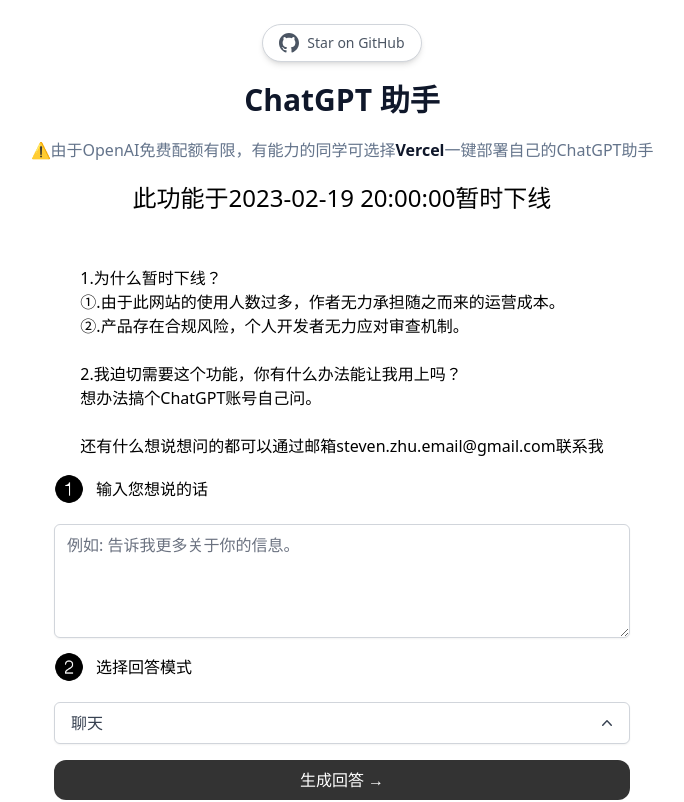
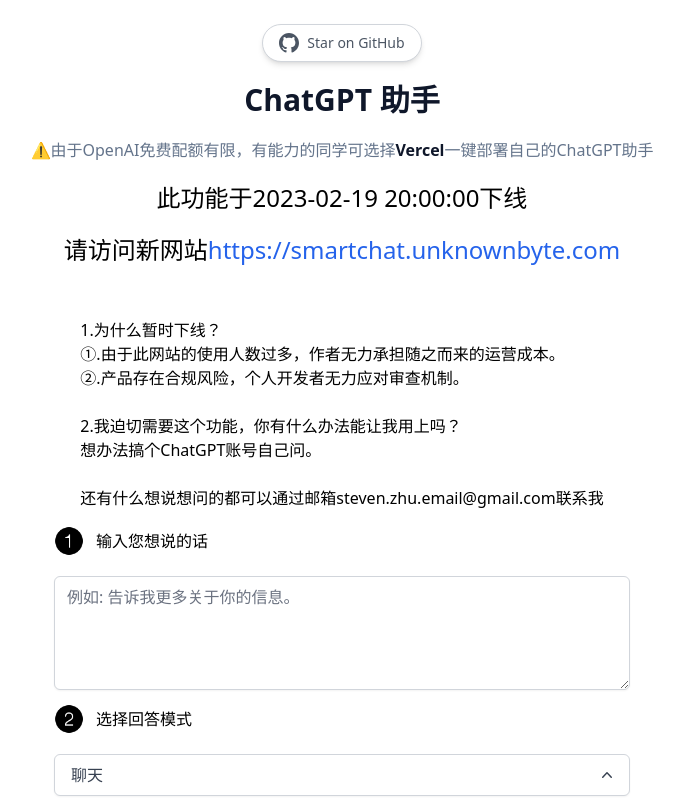
Before and after one commit to 123seven/ChatGPT-Helper, a Next.js app: page / in a window 1280 px wide. Shown: the top 802 px of the page, without its empty margins (298-982 px from the left). Built offline with nearby package versions, Linux system fonts and the light colour scheme.

Commit message:
📃 docs: add new site

```diff
--- a/pages/index.tsx
+++ b/pages/index.tsx
@@ -101,7 +101,14 @@
         </div>
 
         <p className="text-slate-1000 mt-5 sm:text-2xl" >
-          此功能于2023-02-19 20:00:00暂时下线<br></br>
+          此功能于2023-02-19 20:00:00下线<br></br>
+
+          <p className="text-2xl mt-5">
+          请访问新网站<a className="text-blue-600"
+           href="https://smartchat.unknownbyte.com">
+          https://smartchat.unknownbyte.com
+          </a>
+          </p>
         <br></br>
         </p>
         <p className="text-slate-1000 mt-5 " style={{textAlign: "left"}}>
```
